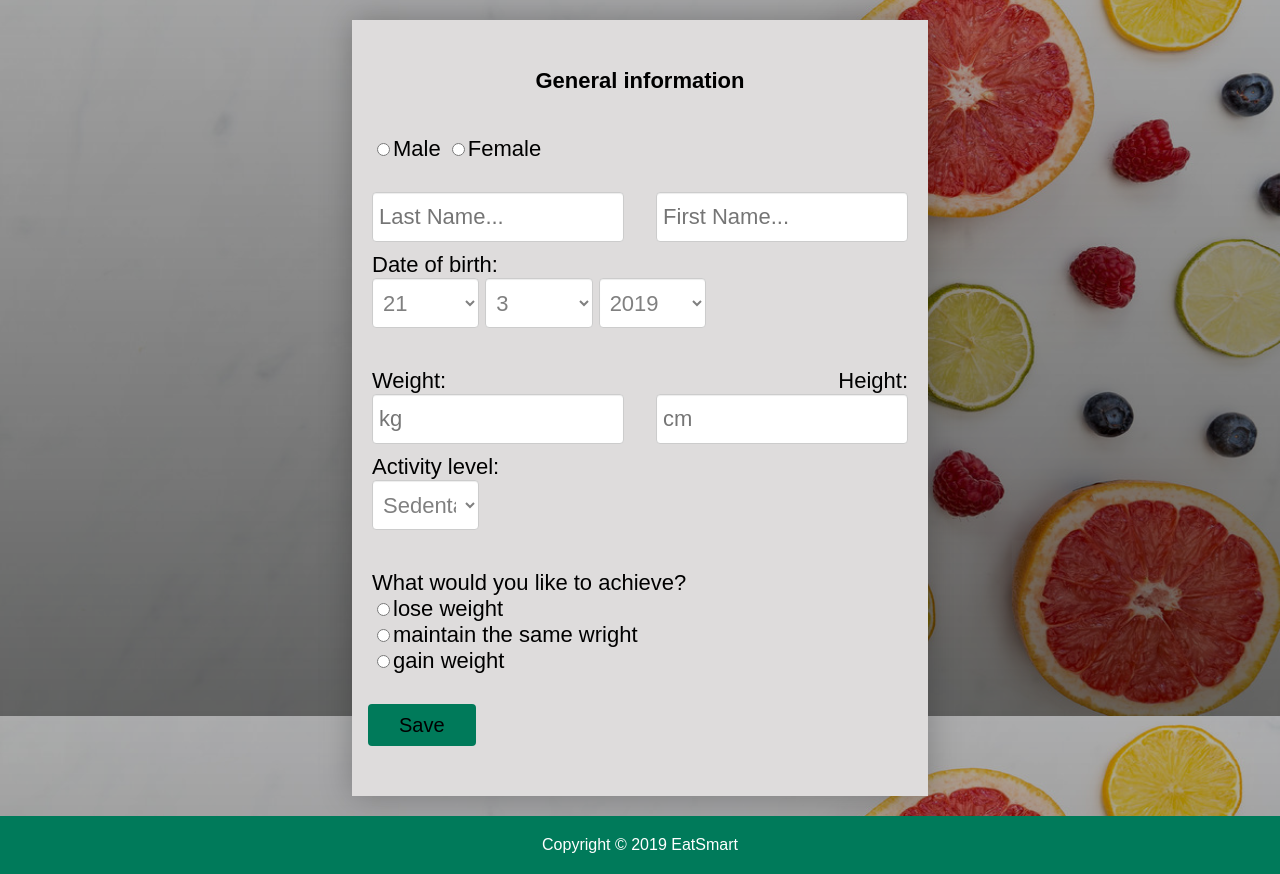
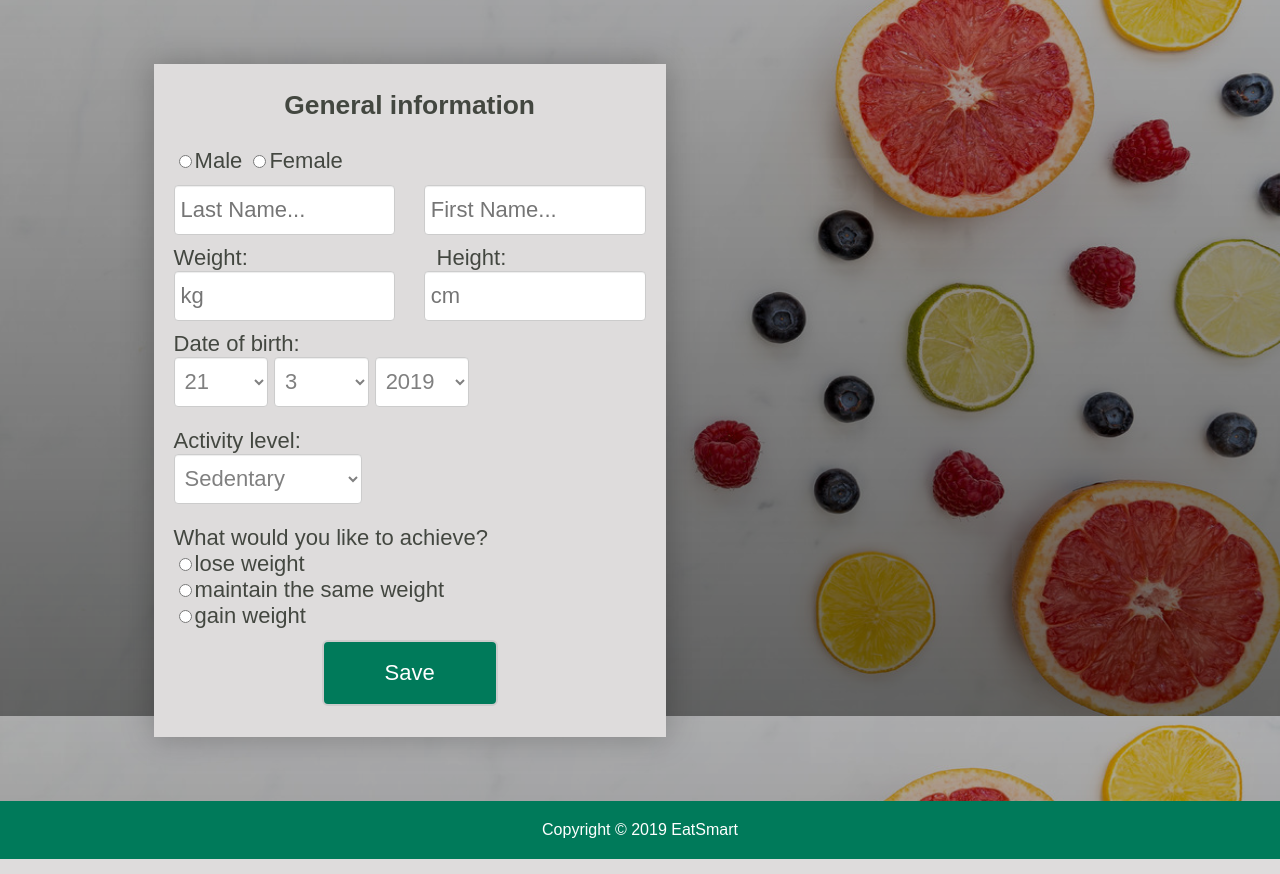
Before and after one commit to AnaRosu/Cal-o-web, a PHP site: page /userform.html in a window 1280 px wide. Shown: the part 84-958 px from the top of the page. Run offline with PHP 8.4, Linux system fonts and the light colour scheme; some libraries are stand-ins or nearby versions.

Commit message:
Html validat si alte cateva modificar la aspect in pagina

```diff
--- a/css/userform.css
+++ b/css/userform.css
@@ -71,31 +71,31 @@ i.fab {
 
 /* -----------------------------------------user details form-----------------------------------------*/
 .form-box{
+    color: #434740;
     font-size: 22px;
-    width: 45%;
+    width: 40%;
     margin: auto;
-    margin-top: 20px;
-    /*background: linear-gradient(rgba(0, 0, 0, 0.3), rgba(0, 0, 0, 0.6)), url("image8.jpg"), no-repeat center center fixed;*/
+    margin-top: 5%;
+    margin-bottom: 5%;
     background-color: #DEDCDC;
-    /*background-repeat: no-repeat;
-    background-size: cover;
-    background-color: rgba(255, 255, 255, 0.8);
-    background-blend-mode: normal;*/
     box-shadow: 0px 0px 30px 0px rgba(0, 0, 0, 0.25);
-    /*border-radius: 25px;*/
     z-index: -1;
+    margin-left: 12%;
+    overflow: hidden;
+
 }
 .form-box p{
     text-align: center;
     font-weight: bold;
+    font-size: 1.2em;
 }
 
 .my-form{
-    padding: 20px;
+    padding: 0 20px 20px 20px;
 }
 
 .form-group{
-    padding-bottom: 30px;
+    padding-bottom: 0.5em;
 }
 
 .form-group input[type=text]{
@@ -113,8 +113,9 @@ i.fab {
   width: 47%;
 }
 
-.form-group input:focus,select{
+.form-group input:focus,.dropdown:focus{
     outline: none;
+    border: 1px solid #44C7A9;
 }
 .dropdown{
   display: inline-block;
@@ -130,9 +131,21 @@ i.fab {
   margin-bottom: 10px;
 
 }
+.dropdown2{
+  display: inline-block;
+  color: gray;
+  background-color: #ffffff;
+  border: 1px solid #cccccc;
+  box-shadow: inset 0 1px 1px rgba(0, 0, 0, 0.075);
+  font-size: 22px;
+  height: 50px;
+  padding: 4px 6px;
+  width:40%;
+  border-radius: 4px;
+  margin-bottom: 10px;
+}
 .form-group select option{
   position:absolute;
-
 }
 
 .field1{
@@ -141,50 +154,27 @@ i.fab {
 .field2{
   float: right;
 }
-/*.btn {*/
-/* Text color */
-      /*color: #007a5a;*/
-/* Remove background color */
-    /*  background: transparent; */
-/* Border thickness, line style, and color */
-      /*border: 2px solid #007a5a;*/
-/* Adds curve to border corners */
-     /* border-radius: 6px; */
-/* Make letters uppercase */
-      /*border: none;
-      color: white;
-      padding: 10px 20px;
-      text-align: center;
-      display: inline-block;
-      font-size: 16px;
-      margin: 4px 2px;*/
-      /*-webkit-transition-duration: 0.4s; *//* Safari */
-      /*transition-duration: 0.4s;
-      cursor: pointer;
-      text-decoration: none;
-      margin-left:auto;
-      margin-right:auto;
-      display:block;*/
-/*}*/
+.field2-l{
+  margin-left: 40%;
+}
 .btn {
 
         font-weight: normal;
         text-align: center;
         cursor: pointer;
-        border: 1px solid transparent;
         white-space: nowrap;
         padding: 10px 30px;
-        font-size: 20px;
+        width: 8em;
+        height: 3em;
+        font-size: 1em;
         line-height: 1.0;
-        border-radius: 4px;
-        margin-left: -4px;
+        border-radius: 6px;
         background-color: #007a5a;
+        border: 2px solid #cccccc;
+        color: #ffffff;
+        display: table;
+   margin: 0 auto
 }
-
- .btn:hover {
-      background-color: #007a5a;
-      color: white;
- }
 
 
 /* --------------------------------------------------------------------------------------------------------*/
--- a/userform.html
+++ b/userform.html
@@ -10,7 +10,7 @@
     <link rel="stylesheet" href="css/userform.css">
     <link rel="stylesheet" href="https://use.fontawesome.com/releases/v5.7.2/css/all.css">
     <script src="https://cdnjs.cloudflare.com/ajax/libs/jquery/3.2.1/jquery.min.js"></script>
-    <script type="text/javascript">
+    <script>
       $( document ).ready(function() {
         var currentTime = new Date();
         var minday = 1, maxday = 31,
@@ -67,7 +67,7 @@
 </header>
 <!-- end header-->
 <div class="form-box">
-</br>
+
   <p>General information</p>
   <form class="my-form">
 
@@ -82,36 +82,35 @@
     </div>
 
     <div class="form-group">
-    <label for="birthdate">Date of birth:</label>
-    <br>
-      <select class="dropdown" id="select_day"></select>
-      <select class="dropdown" id="select_month"></select>
-      <select class="dropdown" id="select_year"></select>
-    </div>
-    <div class="form-group">
-      <label for="weight" class="field1">Weight:</label>
-      <label for="height" class="field2">Height:</label>
+      <label class="field1">Weight:</label>
+      <label class="field2-l">Height:</label>
       <br>
       <input type="text" class="field1" placeholder="kg">
       <input type="text" class="field2" placeholder="cm"><br>
     </div>
 
     <div class="form-group">
-      <label for="activity">Activity level:</label><br>
-      <select class="dropdown" name="activity">
-          <option value="sedentary">Sedentar</option>
-          <option value="light">Puțin actic</option>
-          <option value="moderate">Moderat</option>
-          <option value="active">Activ</option>
-          <option value="vactive">Foarte activ</option>
-          <option value="eactive">Extrem</option>
-      </select><br>
+    <label>Date of birth:</label>
+    <br>
+      <select class="dropdown" id="select_day"></select>
+      <select class="dropdown" id="select_month"></select>
+      <select class="dropdown" id="select_year"></select>
     </div>
 
     <div class="form-group">
-      <label for="purpose">What would you like to achieve?</label><br>
+      <label>Activity level:</label><br>
+      <select class="dropdown2" name="activity">
+          <option value="sedentary">Sedentary</option>
+          <option value="moderate">Moderately active</option>
+          <option value="active">Active</option>
+          <option value="vactive">Vigorously active</option>
+          <option value="eactive">Extremely active</option>
+      </select>
+    </div>
+    <div class="form-group">
+      <label>What would you like to achieve?</label><br>
       <input type="radio" name="purpose" value="less">lose weight<br>
-      <input type="radio" name="purpose" value="same">maintain the same wright<br>
+      <input type="radio" name="purpose" value="same">maintain the same weight<br>
       <input type="radio" name="purpose" value="more">gain weight<br>
     </div>
 
```
